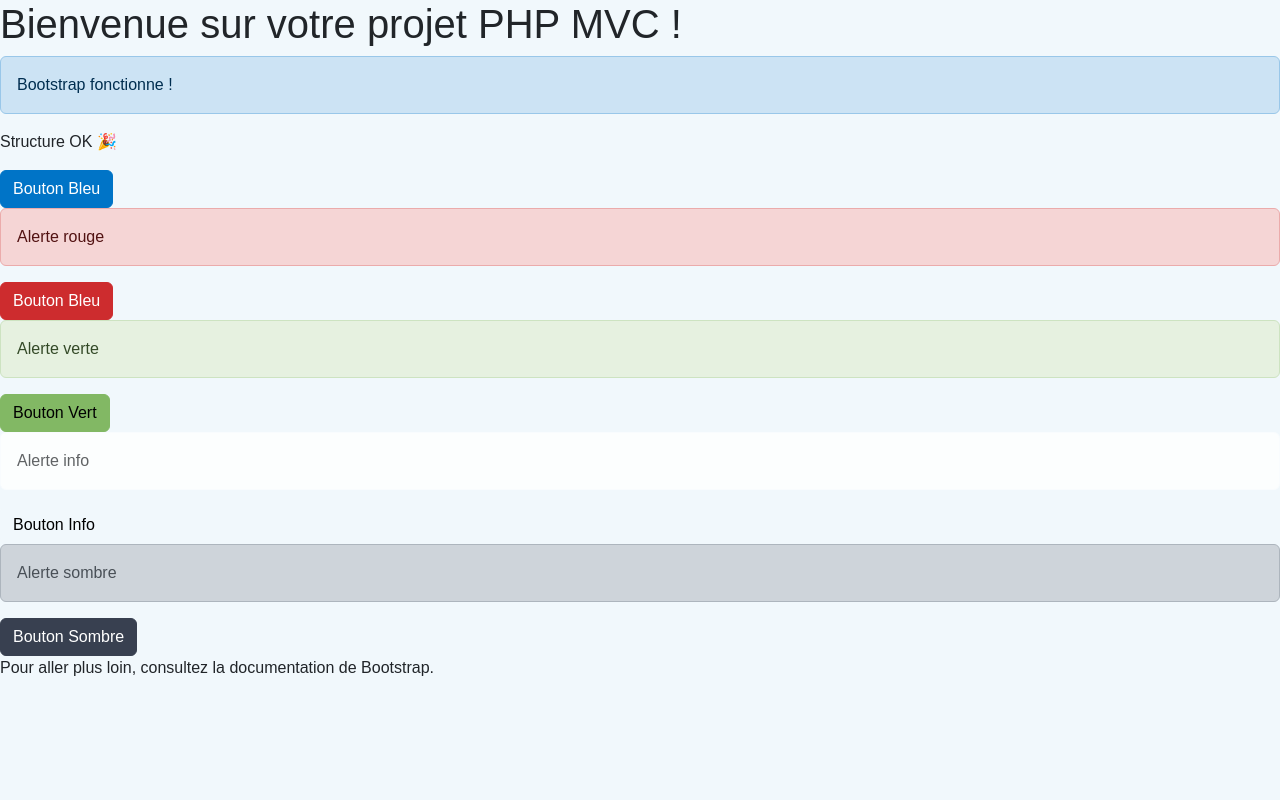
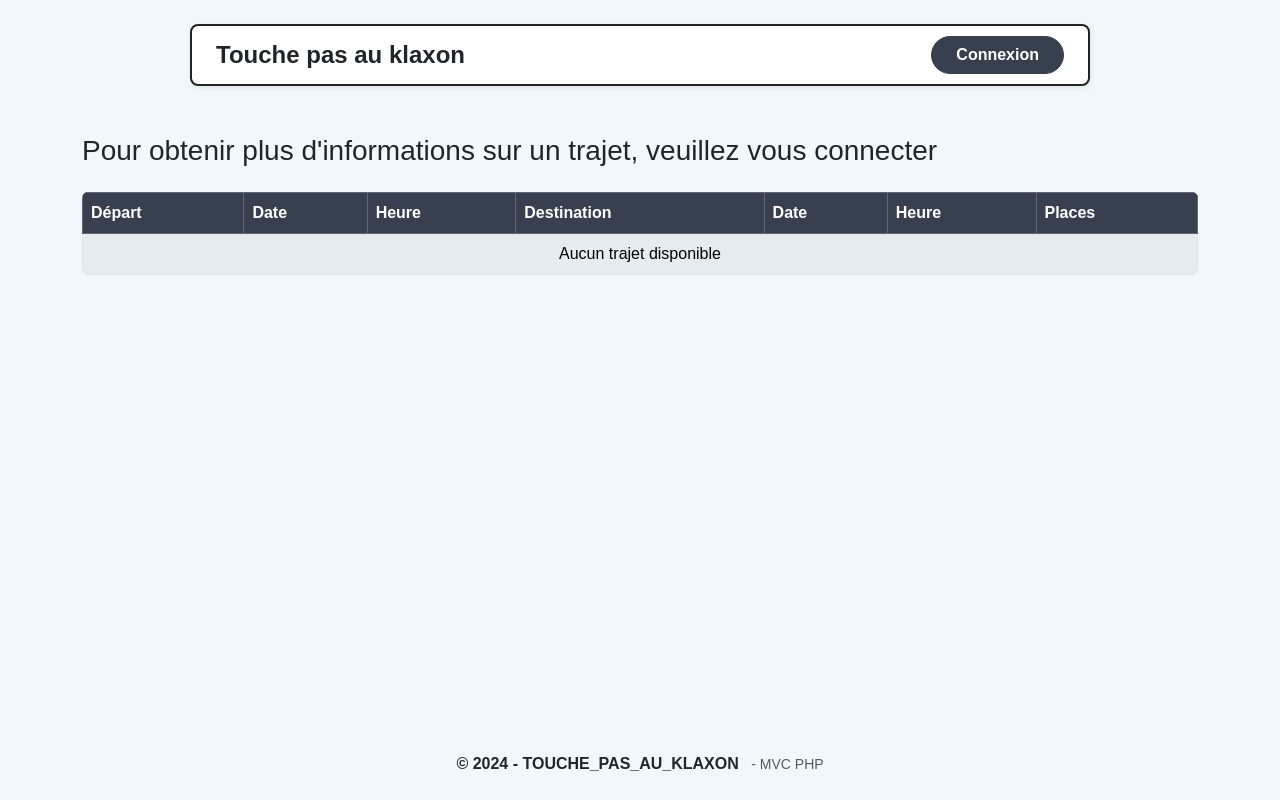
Before and after one commit to MB-DEV13/TOUCHE_PAS_AU_KLAXON, a PHP site: page / in a window 1280 px wide. Run offline with PHP 8.4, Linux system fonts and the light colour scheme.

Commit message:
page home integration header, footer + tableau trajet

```diff
--- a/app/Views/home.php
+++ b/app/Views/home.php
@@ -1,26 +1,48 @@
-<!-- app/Views/home.php -->
-<!DOCTYPE html>
-<html lang="fr">
-<head>
-    <meta charset="UTF-8">
-    <title>Hello World MVC</title>
-    <link rel="stylesheet" href="/TOUCHE_PAS_AU_KLAXON/public/assets/css/style.css">
-</head>
-<body>
-    <h1>Bienvenue sur votre projet PHP MVC !</h1>
-    <div class="alert alert-primary">Bootstrap fonctionne !</div>
-    <p>Structure OK 🎉</p>
-    <button class="btn btn-primary">Bouton Bleu</button>
+<?php require __DIR__ . '/layouts/header.php'; ?>
 
-<div class="alert alert-danger">Alerte rouge</div>
-<button class="btn btn-danger">Bouton Bleu</button>
-    <div class="alert alert-success">Alerte verte</div>
-    <button class="btn btn-success">Bouton Vert</button>
-    <div class="alert alert-info">Alerte info</div>
-    <button class="btn btn-info">Bouton Info</button>
-    <div class="alert alert-dark">Alerte sombre</div>
-    <button class="btn btn-dark">Bouton Sombre</button>
+<div class="container mt-4">
+    <h3 class="mb-4" style="font-family:inherit;">
+        Pour obtenir plus d'informations sur un trajet, veuillez vous connecter
+    </h3>
+    <div class="table-responsive">
+      <table class="table table-bordered table-striped table-hover align-middle rounded overflow-hidden">
+        <thead class="table-dark">
+          <tr>
+            <th>Départ</th>
+            <th>Date</th>
+            <th>Heure</th>
+            <th>Destination</th>
+            <th>Date</th>
+            <th>Heure</th>
+            <th>Places</th>
+          </tr>
+        </thead>
+        <tbody>
+          <?php if (!empty($trajets)): ?>
+            <?php foreach ($trajets as $t):
+              $dateDep = date('d/m/y', strtotime($t['date_heure_depart']));
+              $heureDep = date('H:i', strtotime($t['date_heure_depart']));
+              $dateArr = date('d/m/y', strtotime($t['date_heure_arrivee']));
+              $heureArr = date('H:i', strtotime($t['date_heure_arrivee']));
+            ?>
+            <tr>
+              <td><?= htmlspecialchars($t['depart']) ?></td>
+              <td><?= $dateDep ?></td>
+              <td><?= $heureDep ?></td>
+              <td><?= htmlspecialchars($t['arrivee']) ?></td>
+              <td><?= $dateArr ?></td>
+              <td><?= $heureArr ?></td>
+              <td><?= (int)$t['nb_places_dispo'] ?></td>
+            </tr>
+            <?php endforeach; ?>
+          <?php else: ?>
+            <tr>
+              <td colspan="7" class="text-center">Aucun trajet disponible</td>
+            </tr>
+          <?php endif; ?>
+        </tbody>
+      </table>
+    </div>
+</div>
 
-    <p>Pour aller plus loin, consultez la documentation de Bootstrap.</p>
-</body>
-</html>
+<?php require __DIR__ . '/layouts/footer.php'; ?>
```
